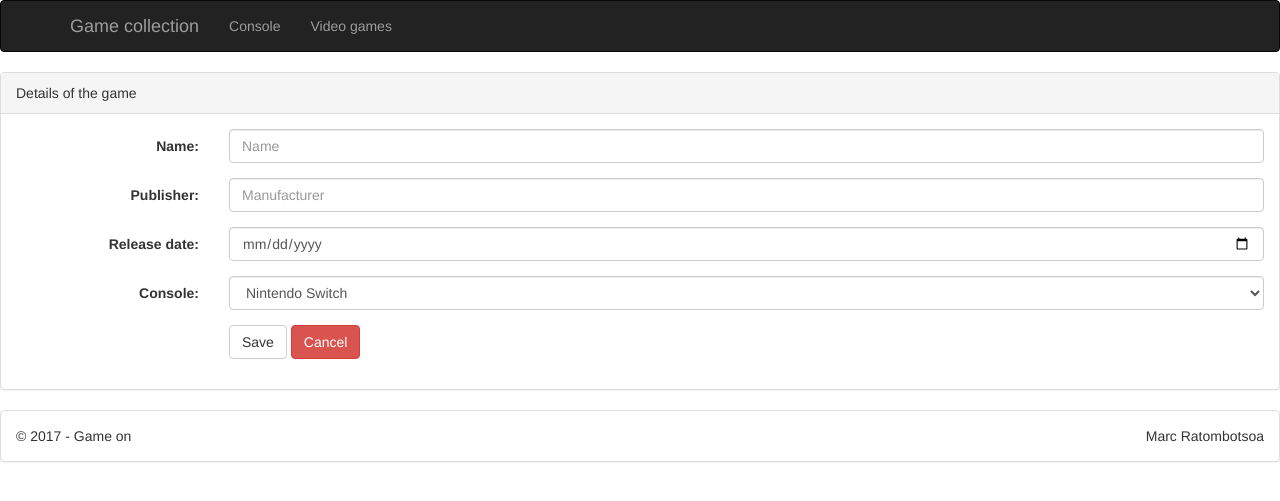
After one commit to marcratombotsoa/gameon, a Spring Boot app: page /game/create in a window 1280 px wide. The commit adds this page. Shown: the top 501 px of the page. Run offline with Spring Boot 4, Linux system fonts and the light colour scheme; data comes from the database, SQL or seed files in the repository; some libraries are stand-ins or nearby versions.

Commit message:
Game management & link to console

```diff
--- /dev/null
+++ b/src/main/java/mg/ratombotsoa/gamecollection/controller/GameController.java
@@ -0,0 +1,78 @@
+package mg.ratombotsoa.gamecollection.controller;
+
+import java.util.List;
+import java.util.Optional;
+
+import org.springframework.beans.factory.annotation.Autowired;
+import org.springframework.data.domain.Sort;
+import org.springframework.data.domain.Sort.Direction;
+import org.springframework.stereotype.Controller;
+import org.springframework.ui.ModelMap;
+import org.springframework.web.bind.annotation.GetMapping;
+import org.springframework.web.bind.annotation.ModelAttribute;
+import org.springframework.web.bind.annotation.PathVariable;
+import org.springframework.web.bind.annotation.PostMapping;
+import org.springframework.web.bind.annotation.RequestMapping;
+import org.springframework.web.bind.annotation.RequestParam;
+
+import mg.ratombotsoa.gamecollection.model.VideoGame;
+import mg.ratombotsoa.gamecollection.repository.ConsoleRepository;
+import mg.ratombotsoa.gamecollection.repository.VideoGameRepository;
+
+@Controller
+@RequestMapping(value = "/game")
+public class GameController {
+
+	@Autowired
+	private VideoGameRepository gameDao;
+
+	@Autowired
+	private ConsoleRepository consoleDao;
+
+	@GetMapping(value = "")
+	public String getGameList(ModelMap map) {
+		List<VideoGame> games = gameDao.findAll(Sort.by(Direction.ASC, "console.name", "releaseDate"));
+		map.put("games", games);
+		return "game";
+	}
+
+	@GetMapping(value = "/create")
+	public String createGame(ModelMap map) {
+		map.put("game", new VideoGame());
+		map.put("consoles", consoleDao.findAll(Sort.by("name")));
+		return "gameDetail";
+	}
+
+	@PostMapping(value = "/search")
+	public String searchGame(ModelMap map, @RequestParam String criteria) {
+		List<VideoGame> games = gameDao.findAllByNameContaining(criteria, Sort.by(Direction.ASC, "console.name", "releaseDate"));
+		map.put("games", games);
+		map.put("criteria", criteria);
+		return "game";
+	}
+
+	@GetMapping(value = "/detail/{id}")
+	public String goToDetail(ModelMap map, @PathVariable(value = "id", required = true) Long gameId) {
+		Optional<VideoGame> game = gameDao.findById(gameId);
+		map.put("consoles", consoleDao.findAll(Sort.by("name")));
+		map.put("game", game.get());
+		return "gameDetail";
+	}
+
+	@PostMapping(value = "/detail/save")
+	public String saveGame(ModelMap map, @ModelAttribute VideoGame game) {
+		gameDao.save(game);
+
+		List<VideoGame> games = gameDao.findAll(Sort.by(Direction.ASC, "console.name", "releaseDate"));
+		map.put("games", games);
+		return "game";
+	}
+
+	@GetMapping(value = "/delete/{id}")
+	public String deleteGame(ModelMap map, @PathVariable(value = "id", required = true) Long gameId) {
+		gameDao.deleteById(gameId);
+		List<VideoGame> games = gameDao.findAll(Sort.by(Direction.ASC, "console.name", "releaseDate"));
+		map.put("games", games);
+		return "game";
+	}
+}
--- a/src/main/java/mg/ratombotsoa/gamecollection/model/VideoGame.java
+++ b/src/main/java/mg/ratombotsoa/gamecollection/model/VideoGame.java
@@ -21,7 +21,7 @@ public class VideoGame extends AbstractEntity {
 	private String publisher;
 
 	@ManyToOne
-	@JoinColumn(name = "console_id")
+	@JoinColumn(name = "console_id", nullable = false)
 	private Console console;
 
 	public VideoGame() {
--- a/src/main/java/mg/ratombotsoa/gamecollection/repository/VideoGameRepository.java
+++ b/src/main/java/mg/ratombotsoa/gamecollection/repository/VideoGameRepository.java
@@ -2,6 +2,7 @@ package mg.ratombotsoa.gamecollection.repository;
 
 import java.util.List;
 
+import org.springframework.data.domain.Sort;
 import org.springframework.data.jpa.repository.JpaRepository;
 import org.springframework.data.jpa.repository.Query;
 
@@ -13,4 +14,6 @@ public interface VideoGameRepository extends JpaRepository<VideoGame, Long> {
 
 	@Query("select v from VideoGame v where v.console.id = ?1")
 	List<VideoGame> findAllByConsoleId(Long id);
+
+	List<VideoGame> findAllByNameContaining(String criteria, Sort sort);
 }
--- a/src/main/java/mg/ratombotsoa/gamecollection/service/impl/GameServiceImpl.java
+++ b/src/main/java/mg/ratombotsoa/gamecollection/service/impl/GameServiceImpl.java
@@ -16,5 +16,4 @@ public class GameServiceImpl implements GameService {
 	public void sortGames(List<VideoGame> games, Comparator<VideoGame> comparator, boolean ascending) {
 		SortUtil.sortCollections(games, comparator, ascending);
 	}
-
 }
--- a/src/main/resources/templates/fragments/menu.html
+++ b/src/main/resources/templates/fragments/menu.html
@@ -14,8 +14,8 @@
 			</div>
 			<div id="navbar" class="collapse navbar-collapse">
 				<ul class="nav navbar-nav">
-					<li ><a th:href="@{/console}">Console</a></li>
-					<li><a>Video games</a></li>
+					<li><a th:href="@{/console}">Console</a></li>
+					<li><a th:href="@{/game}">Video games</a></li>
 				</ul>
 			</div>
 		</div>
--- /dev/null
+++ b/src/main/resources/templates/gameDetail.html
@@ -0,0 +1,60 @@
+<!DOCTYPE html>
+<html xmlns:th="http://www.thymeleaf.org">
+<head>
+	<meta charset="ISO-8859-1" />
+	<title>Create / Update a game</title>
+	<link rel="stylesheet" type="text/css"
+		th:href="@{/webjars/bootstrap/3.3.7/css/bootstrap.min.css}" />
+	<link rel="stylesheet" th:href="@{/css/styles.css}" />
+</head>
+<body>
+	<div th:replace="fragments/menu::navMenu"></div>
+	<div>
+		<div class="panel panel-default">
+			<div class="panel-heading" th:text="'Details of the game ' + ${game.name != null ? game.name : ''}">
+			</div>
+			<div class="panel-body">
+				<form class="form-horizontal" th:object="${game}" th:action="@{/game/detail/save}" method="post">
+				  <input type="hidden" th:field="*{id}" />
+				  <div class="form-group">
+				    <label class="control-label col-sm-2" for="gameName">Name:</label>
+				    <div class="col-sm-10">
+				      <input type="text" class="form-control" th:field="*{name}" required="required" placeholder="Name">
+				    </div>
+				  </div>
+				  <div class="form-group">
+				    <label class="control-label col-sm-2" for="publisher">Publisher:</label>
+				    <div class="col-sm-10">
+				      <input type="text" class="form-control" th:field="*{publisher}" required="required" placeholder="Manufacturer">
+				    </div>
+				  </div>
+				  <div class="form-group">
+				    <label class="control-label col-sm-2" for="release">Release date:</label>
+				    <div class="col-sm-10">
+				      <input type="date" class="form-control" id="dateInp" th:field="*{releaseDate}"
+				      	th:text="${#dates.format(releaseDate, 'yyyy-MM-dd')}" required="required" placeholder="yyyy-MM-dd">
+				    </div>
+				  </div>
+				  <div class="form-group">
+				    <label class="control-label col-sm-2" for="nbBits">Console:</label>
+				    <div class="col-sm-10">
+						<select th:field="*{console}" class="form-control">
+							<option th:each="console : ${consoles}"
+								th:value="${console.id}" th:text="${console.name}">
+							</option>
+						</select>
+					</div>
+				  </div>
+				  <div class="form-group">
+				    <div class="col-sm-offset-2 col-sm-10">
+				      <button type="submit" class="btn btn-default">Save</button>
+				      <a class="btn btn-danger" th:href="@{/game}">Cancel</a>
+				    </div>
+				  </div>
+				</form>
+			</div>
+		</div>
+	</div>
+	<div th:replace="fragments/footer::footer">&copy; 2017 Game on</div>
+</body>
+</html>
--- a/src/main/resources/templates/home.html
+++ b/src/main/resources/templates/home.html
@@ -10,7 +10,7 @@
 <body>
 	<div th:replace="fragments/menu::navMenu"></div>
 	<div>
-		<img th:src="@{/img/sniper.png}" />
+		<img th:src="@{/img/sniper.png}" class="center-block"/>
 	</div>
 	<div th:replace="fragments/footer::footer">&copy; 2017 Game on</div>
 </body>
```
Also changed, not shown: src/main/resources/templates/game.html (added, +69 -0 lines).
